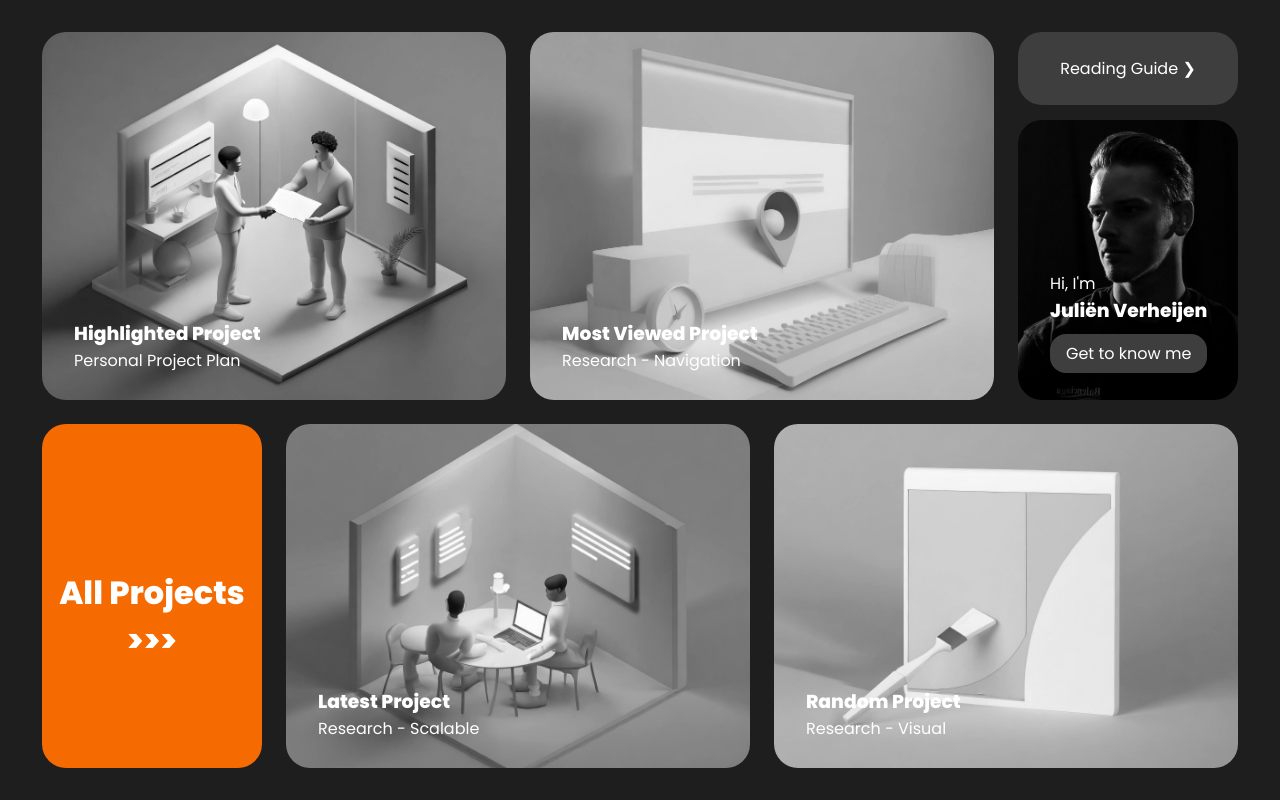
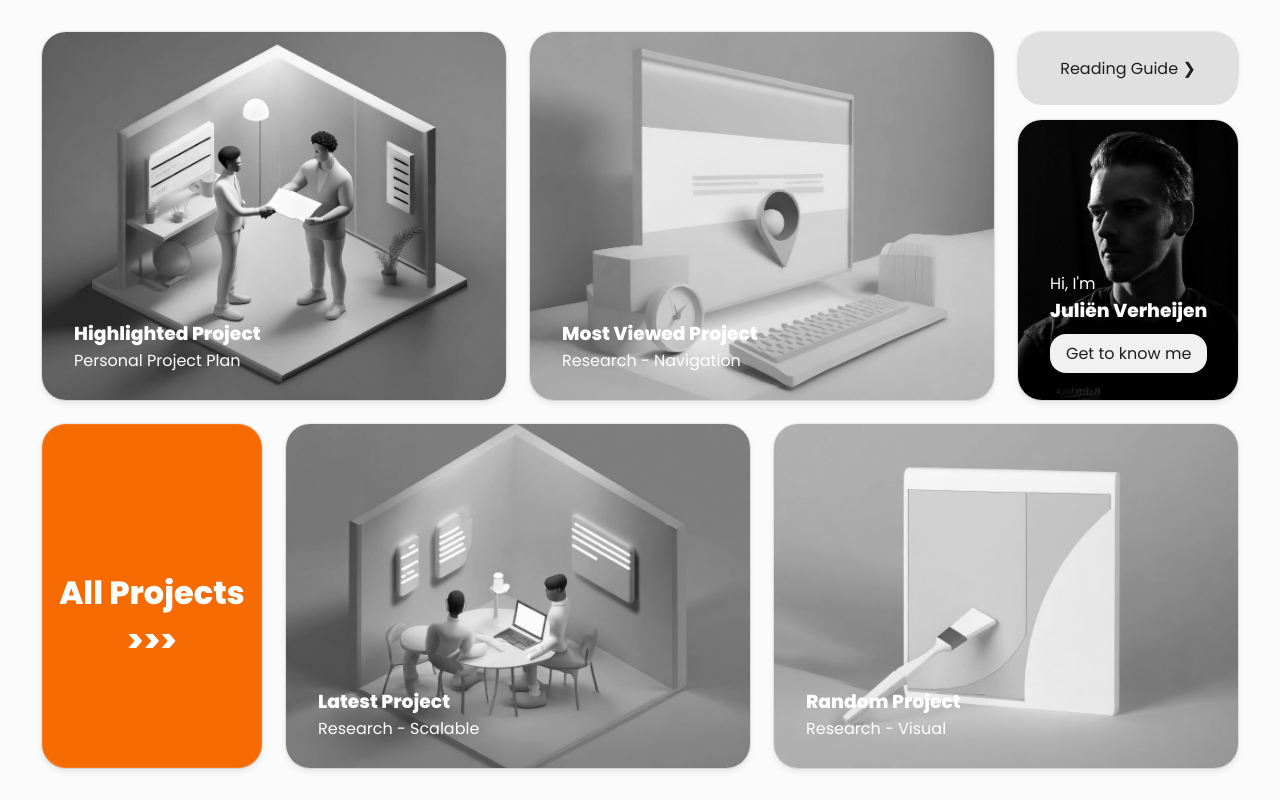
Before and after one commit to julienverheijen/Portfolio_S6, a PHP site: page / in a window 1280 px wide. Run offline with PHP 8.4, Linux system fonts and the light colour scheme.

Commit message:
Light/Dark Mode added

```diff
--- a/homepage.css
+++ b/homepage.css
@@ -30,7 +30,8 @@ body{
 .home-container-item{
     position: relative;
     border-radius: 1.5rem;
-    border: var(--shadow);
+    -webkit-box-shadow: var(--shadow);
+    box-shadow: var(--shadow);
 }
 
 .home-container-item:hover{
@@ -59,12 +60,13 @@ body{
     position: relative;
     bottom: 5.5rem;
     padding-left: 2rem;
-    color: var(--white);
+    color: white;
     pointer-events: none;
 }
 
 .text-block h1, h3{
- margin: 0;
+    color: white;
+    margin: 0;
 }
 
 .text-block p{
@@ -77,7 +79,7 @@ body{
 
 #allProjects h1{
     padding: 1rem;
-    color: var(--white);
+    color: white;
     position: relative;
     text-align: center;
     top: 50%;
--- a/projects.css
+++ b/projects.css
@@ -124,8 +124,13 @@
     height: 350px;
 }
 
+.card:hover .card__title{
+  color: var(--black);
+}
+
 .card:hover {
   background-color: var(--orange);
+  color: var(--black);
 }
 
 a:hover {
--- a/readingguide.css
+++ b/readingguide.css
@@ -72,7 +72,7 @@ h2{
     background-color: var(--grey);
     border-radius: 0.5rem;
     margin: 0.5rem 0 0 0;
-    color: white;
+    color: var(--white);
     padding: 18px;
     width: 100%;
     border: none;
--- a/styles.css
+++ b/styles.css
@@ -18,6 +18,31 @@
               0 0.3px 0.4px hsla(230, 13%, 9%, 0.02),
               0 0.9px 1.5px hsla(230, 13%, 9%, 0.045),
               0 3.5px 6px hsla(230, 13%, 9%, 0.09);
+  --glass:   rgba(46, 46, 46, 0.95);
+              box-shadow: 0 8px 32px 0 rgba( 31, 38, 135, 0.37 );
+              backdrop-filter: blur( 50px );
+              -webkit-backdrop-filter: blur( 50px );
+}
+
+@media (prefers-color-scheme: dark) {
+  :root{
+    --black: #1E1E1E;
+    --white: #ffffff;
+    --grey: #3e3e3e;
+  }
+}
+
+@media (prefers-color-scheme: light) {
+  :root{
+    --black: #fcfbfacc;
+    --white: #1E1E1E;
+    --grey: #f1f1f1;
+    --transparent: #0000001c;
+    --glass:   rgba( 223, 223, 223, 0.95 );
+                box-shadow: 0 8px 32px 0 rgba( 31, 38, 135, 0.37 );
+                backdrop-filter: blur( 50px );
+                -webkit-backdrop-filter: blur( 50px );
+  }
 }
 
 *{
@@ -50,10 +75,14 @@ body{
     -ms-user-select: none;
   }
 
-  .mainNav ul, .mainNav li{
+  .mainNav ul{
     display:inline-block;
-    background-color: var(--grey);
+    background-color: var(--glass);
     border-radius: 1.5rem;
+  }
+
+  .mainNav li{
+    display:inline-block;
     text-decoration: none;
   }
 
@@ -90,7 +119,7 @@ a:hover {
 
 .button{
   display: block;
-  background-color: var(--grey);
+  background-color: var(--glass);
   color: var(--white);
   text-align: center;
   padding: 1.5rem 1.5rem;
```
Lines whose indentation alone changed are shown as unchanged.
